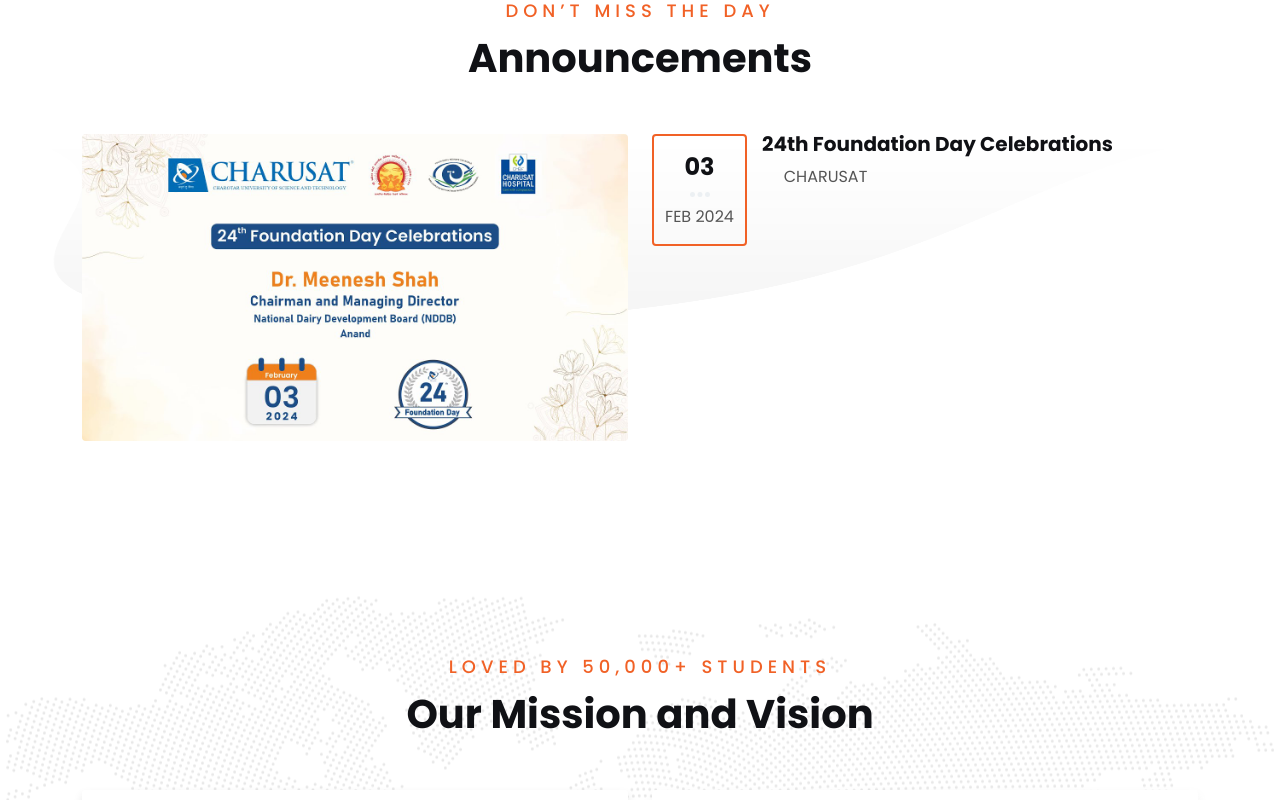
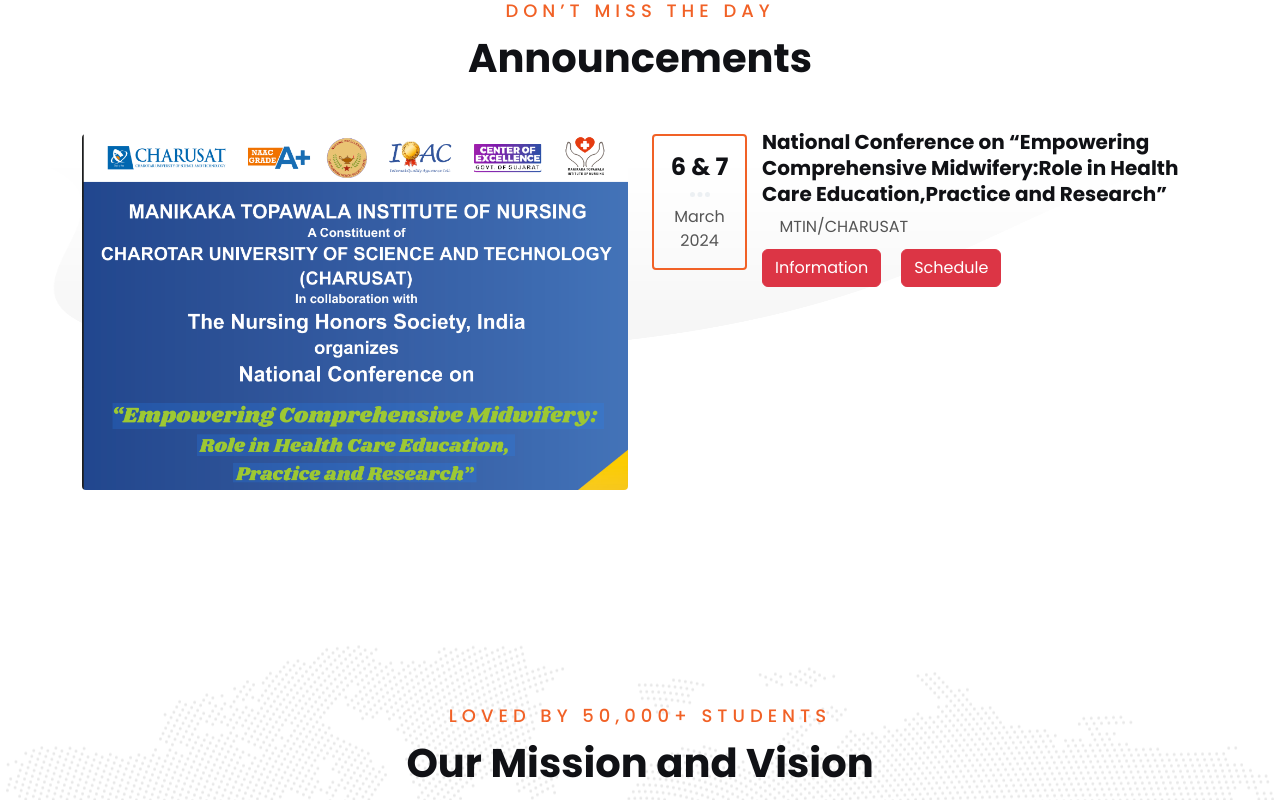
Before and after one commit to Parmesh119/CHARUSATv4, a React (Create React App) app: page / in a window 1280 px wide. Shown: the part 1433-2233 px from the top of the page. Built offline with nearby package versions, Linux system fonts and the light colour scheme; grey boxes are pictures that could not be loaded; a web font is replaced by a local one.

Commit message:
annoumcement updated

```diff
--- a/src/App.css
+++ b/src/App.css
@@ -201,3 +201,9 @@
     margin-top:-120px
   }
 }
+
+.link-1{
+  display: flex;
+  gap: 20px;
+  margin-top: 10px;
+}
--- a/src/component/section/event.jsx
+++ b/src/component/section/event.jsx
@@ -8,29 +8,28 @@
 const eventListOne = [
 
   {
-    imgUrl: "assets/images/Foundation_Day.jpg",
+    imgUrl: "assets/images/event/event1.png",
     imgAlt: "24th Foundation Day Celebrations",
     Date: "03",
     MonthYear: "FEB 2024",
     link: "https://www.youtube.com/watch?v=9TB7wn-ciCQ&ab_channel=CHARUSAT",
     openInNewTab: true,
-    title:
-      "24th Foundation Day Celebrations",
+    title:"National Conference on “Empowering Comprehensive Midwifery:Role in Health Care Education,Practice and Research”",
     Time: "",
-    Place: " CHARUSAT",
+    Place: "MTIN/CHARUSAT",
   },
 ];
 
 const eventListTwo = [
   {
-    Date: "03",
-    MonthYear: "FEB 2024",
+    Date: "6 & 7",
+    MonthYear: "March 2024",
     link: "https://www.youtube.com/watch?v=9TB7wn-ciCQ&ab_channel=CHARUSAT",
     openInNewTab: true,
     title:
-      "24th Foundation Day Celebrations",
+      "National Conference on “Empowering Comprehensive Midwifery:Role in Health Care Education,Practice and Research”",
     Time: "",
-    Place: " CHARUSAT",
+    Place: "MTIN/CHARUSAT",
   }
 ];
 
@@ -124,7 +123,11 @@
                             ) : (
                               <span></span>
                             )}
+
                           </ul>
+                          <div className="link-1">
+                          <Link target='_blank' to="https://charusat.ac.in/files/MTIN/OBG_MTIN_2024_Info.pdf" className='btn btn-danger text-white'>Information</Link>
+                          <Link target='_blank' to="https://charusat.ac.in/files/MTIN/OBG_MTIN_2024_Schedule.pdf" className='btn btn-danger text-white'>Schedule</Link></div>
                         </div>
                       </div>
                     </div>
--- a/src/page/home.jsx
+++ b/src/page/home.jsx
@@ -58,7 +58,6 @@
       <script src="https://eequeuestorage.blob.core.windows.net/staticfiles/charusat/ee-form-widget/form-2/widget.js"></script> */}
       <Banner />
       <About />
-
       <Event />
       <VisionMission/>
       {/* <NewsFrontPage /> */}
```
Also changed, not shown: public/assets/images/event/event1.png (added).
